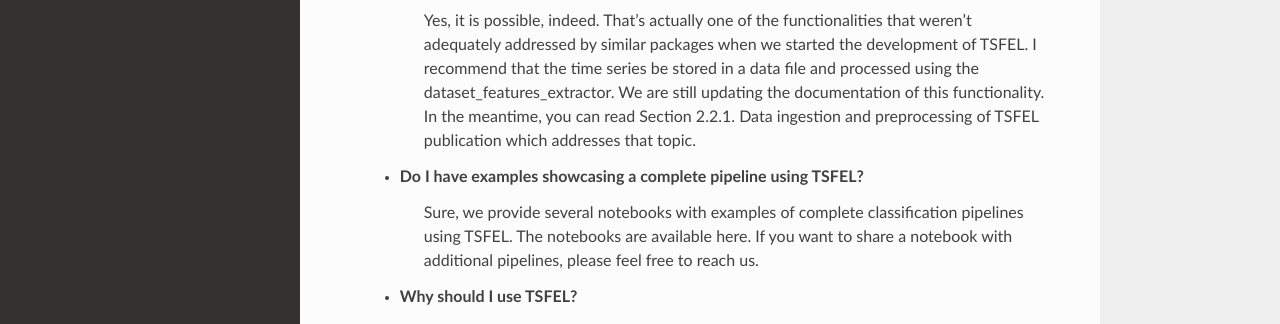
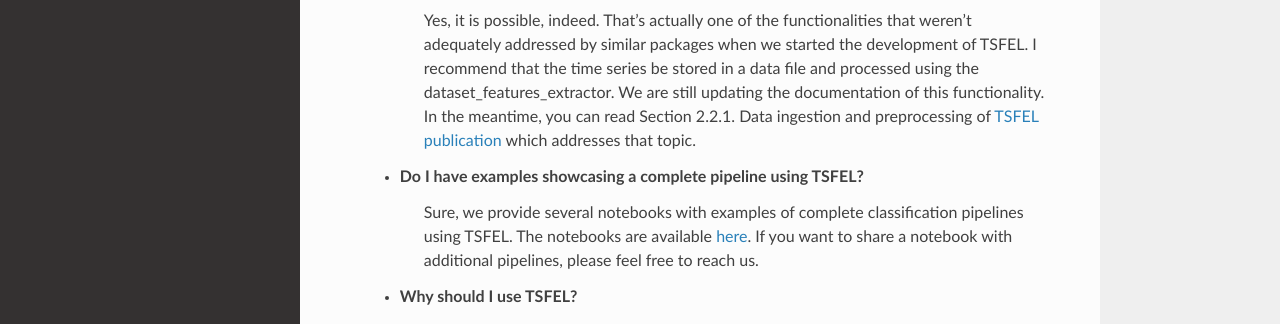
Before and after one commit to fraunhoferportugal/tsfel, a Sphinx documentation site: the page built from docs/descriptions/faq.rst, in a window 1280 px wide and 1370 px high. Shown: the part 668-992 px from the top of the window. Built offline with Sphinx 7.4.7 and the Read the Docs theme 2.0.0, drawn with Linux system fonts in a browser that asks for light colours; formulas are drawn with MathJax 3; some of the changed lines change nothing that is shown.

Commit message:
Fixed broken links on FAQs.

```diff
--- a/docs/descriptions/faq.rst
+++ b/docs/descriptions/faq.rst
@@ -20,12 +20,12 @@
 
     * **Does TSFEL allow to extract features from multi-dimensional time series with variable lengths?**
 
-        Yes, it is possible, indeed. That's actually one of the functionalities that weren't adequately addressed by similar packages when we started the development of TSFEL. I recommend that the time series be stored in a data file and processed using the dataset_features_extractor. We are still updating the documentation of this functionality. In the meantime, you can read Section 2.2.1. Data ingestion and preprocessing of TSFEL publication which addresses that topic.
+        Yes, it is possible, indeed. That's actually one of the functionalities that weren't adequately addressed by similar packages when we started the development of TSFEL. I recommend that the time series be stored in a data file and processed using the dataset_features_extractor. We are still updating the documentation of this functionality. In the meantime, you can read Section 2.2.1. Data ingestion and preprocessing of `TSFEL publication <https://www.sciencedirect.com/science/article/pii/S2352711020300017/>`_ which addresses that topic.
 
 
     * **Do I have examples showcasing a complete pipeline using TSFEL?**
 
-       Sure, we provide several notebooks with examples of complete classification pipelines using TSFEL. The notebooks are available here. If you want to share a notebook with additional pipelines, please feel free to reach us.
+       Sure, we provide several notebooks with examples of complete classification pipelines using TSFEL. The notebooks are available `here <https://github.com/fraunhoferportugal/tsfel/tree/development/notebooks/>`_. If you want to share a notebook with additional pipelines, please feel free to reach us.
 
 
     * **Why should I use TSFEL?**
```
